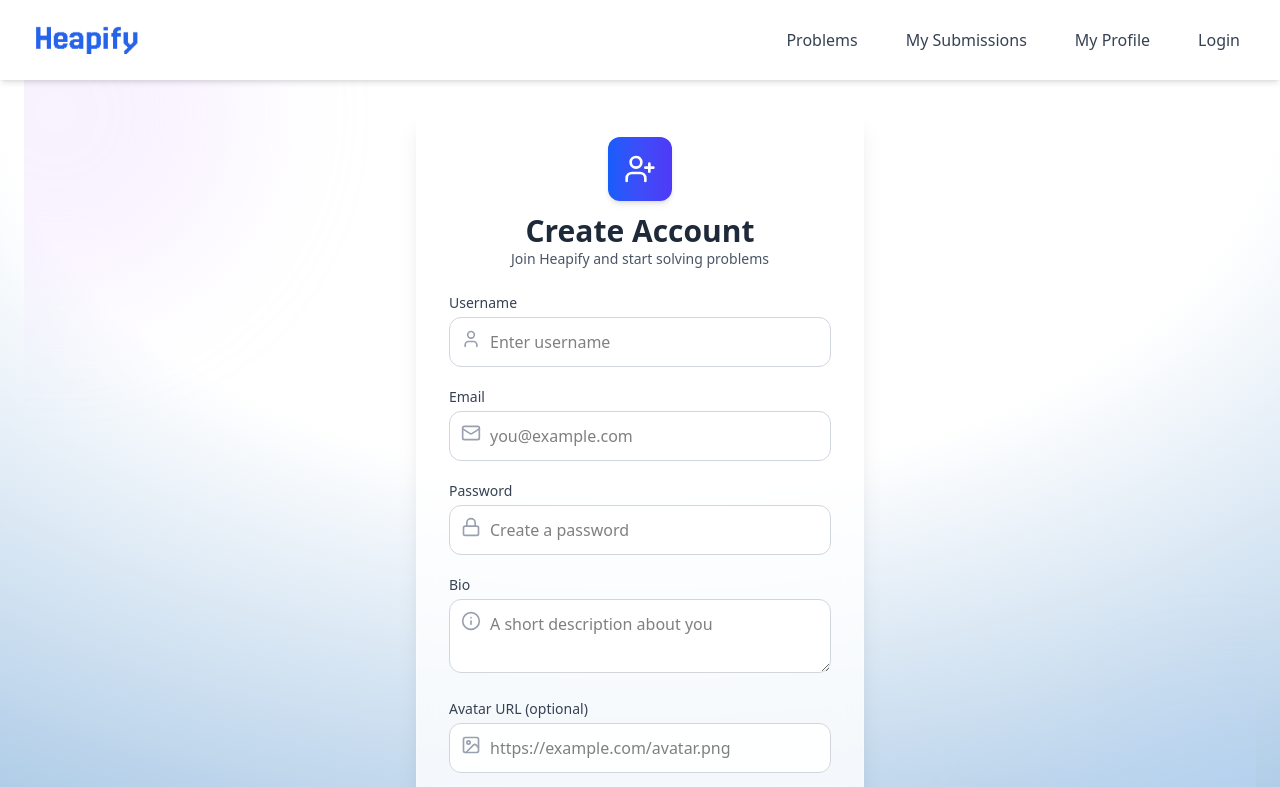
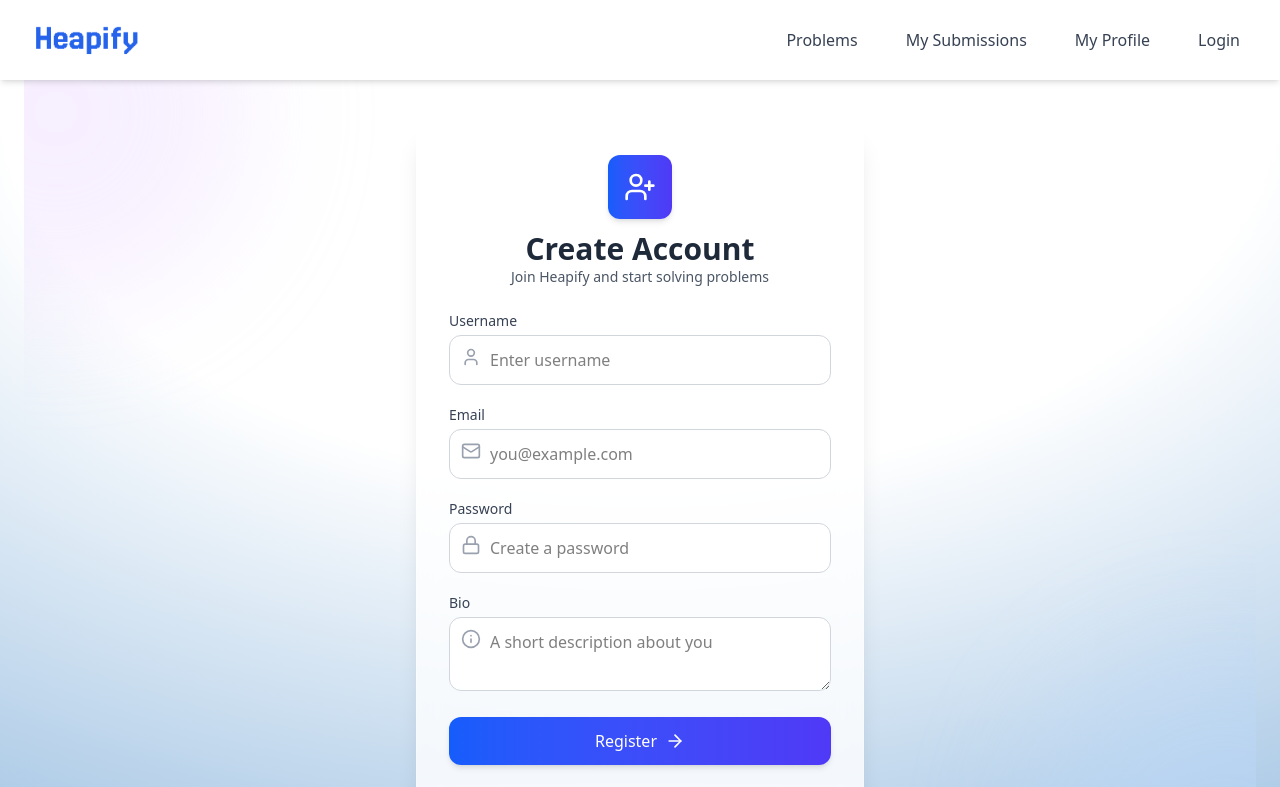
Before and after one commit to Prthm444/Heapify, a React (Vite) app in the folder frontend/: page /register in a window 1280 px wide. Shown: the top 787 px of the page. Built offline with nearby package versions, Linux system fonts and the light colour scheme.

Commit message:
ui changes

```diff
--- a/frontend/src/pages/RegisterPage.jsx
+++ b/frontend/src/pages/RegisterPage.jsx
@@ -119,20 +119,7 @@ const RegisterPage = () => {
 					</div>
 
 					{/* Avatar URL */}
-					<div>
-						<label className="block text-sm font-medium text-gray-700 mb-1">Avatar URL (optional)</label>
-						<div className="relative">
-							<Image className="absolute top-3 left-3 w-5 h-5 text-gray-400" />
-							<input
-								type="text"
-								name="avatarUrl"
-								value={formData.avatarUrl}
-								onChange={handleChange}
-								placeholder="https://example.com/avatar.png"
-								className="w-full pl-10 pr-4 py-3 border border-gray-300 rounded-xl focus:ring-2 focus:ring-blue-500 focus:outline-none bg-white/90"
-							/>
-						</div>
-					</div>
+
 
 					{/* Submit Button */}
 					<button
```
